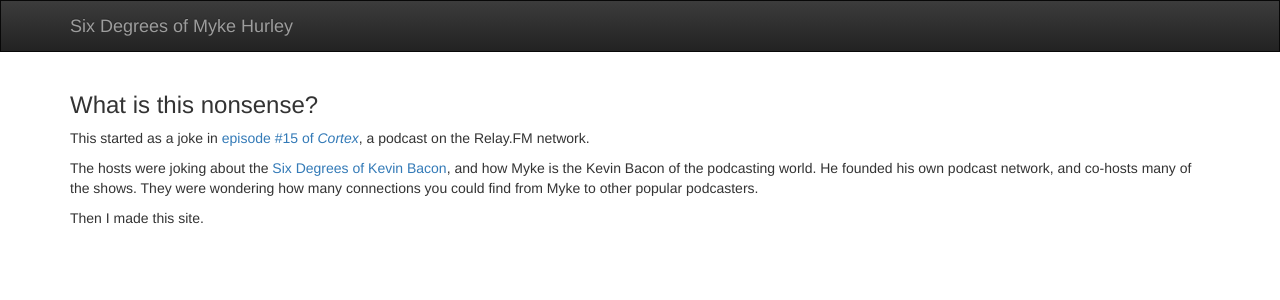
After one commit to alexwlchan/hurley, a Flask app: page /about in a window 1280 px wide. The commit adds this page. Shown: the top 300 px of the page. Run offline with Flask 2, Linux system fonts and the light colour scheme; some libraries are stand-ins or nearby versions.

Commit message:
Add an about page

```diff
--- a/hurley/server.py
+++ b/hurley/server.py
@@ -40,3 +40,7 @@
                            src=form.src.data,
                            dst=form.dst.data,
                            result=result)
+
+@app.route('/about')
+def about():
+    return render_template('about.html', title="About")
--- /dev/null
+++ b/hurley/templates/about.html
@@ -0,0 +1,19 @@
+{% extends "base.html" %}
+
+{% block content %}
+<h3>What is this nonsense?</h3>
+
+<p>
+    This started as a joke in <a href="http://www.relay.fm/cortex/15">episode #15 of <em>Cortex</em></a>, a podcast on the Relay.FM network.
+</p>
+
+<p>
+    The hosts were joking about the <a href="https://en.wikipedia.org/wiki/Six_Degrees_of_Kevin_Bacon">Six Degrees of Kevin Bacon</a>, and how Myke is the Kevin Bacon of the podcasting world.
+    He founded his own podcast network, and co-hosts many of the shows.
+    They were wondering how many connections you could find from Myke to other popular podcasters.
+</p>
+
+<p>
+    Then I made this site.
+</p>
+{% endblock %}
--- /dev/null
+++ b/hurley/templates/base.html
@@ -0,0 +1,56 @@
+<!DOCTYPE html>
+<html lang="en">
+
+<head>
+    <link rel="stylesheet" href="https://maxcdn.bootstrapcdn.com/bootstrap/3.3.5/css/bootstrap.min.css">
+    <link rel="stylesheet" href="https://maxcdn.bootstrapcdn.com/bootstrap/3.3.5/css/bootstrap-theme.min.css">
+
+    <title>Six Degrees of Myke Hurley{% if title %} - {{ title }}{% endif %}</title>
+
+    <style>
+    .navbar {
+        border-radius: 0px;
+    }
+
+    form, select {
+        text-align: center;
+        font-size: 14pt;
+    }
+
+    @media (min-width: 500px) {
+        .form-control {
+            max-width: 60%;
+            margin-left:  auto;
+            margin-right: auto;
+        }
+    }
+
+    .result {
+        font-size: 12pt;
+    }
+
+    </style>
+
+    <meta name="viewport" content="width=device-width, initial-scale=1">
+</head>
+
+<body>
+
+    <nav class="navbar navbar-inverse">
+      <div class="container">
+        <!-- Brand and toggle get grouped for better mobile display -->
+        <div class="navbar-header">
+          <a class="navbar-brand" href="#">Six Degrees of Myke Hurley</a>
+        </div>
+      </div><!-- /.container-fluid -->
+    </nav>
+
+    <div class="container">
+
+        {% block content %}
+        {% endblock %}
+    </div>
+
+</body>
+
+</html>
```
Also changed, not shown: hurley/templates/index.html (+7 -51 lines).
